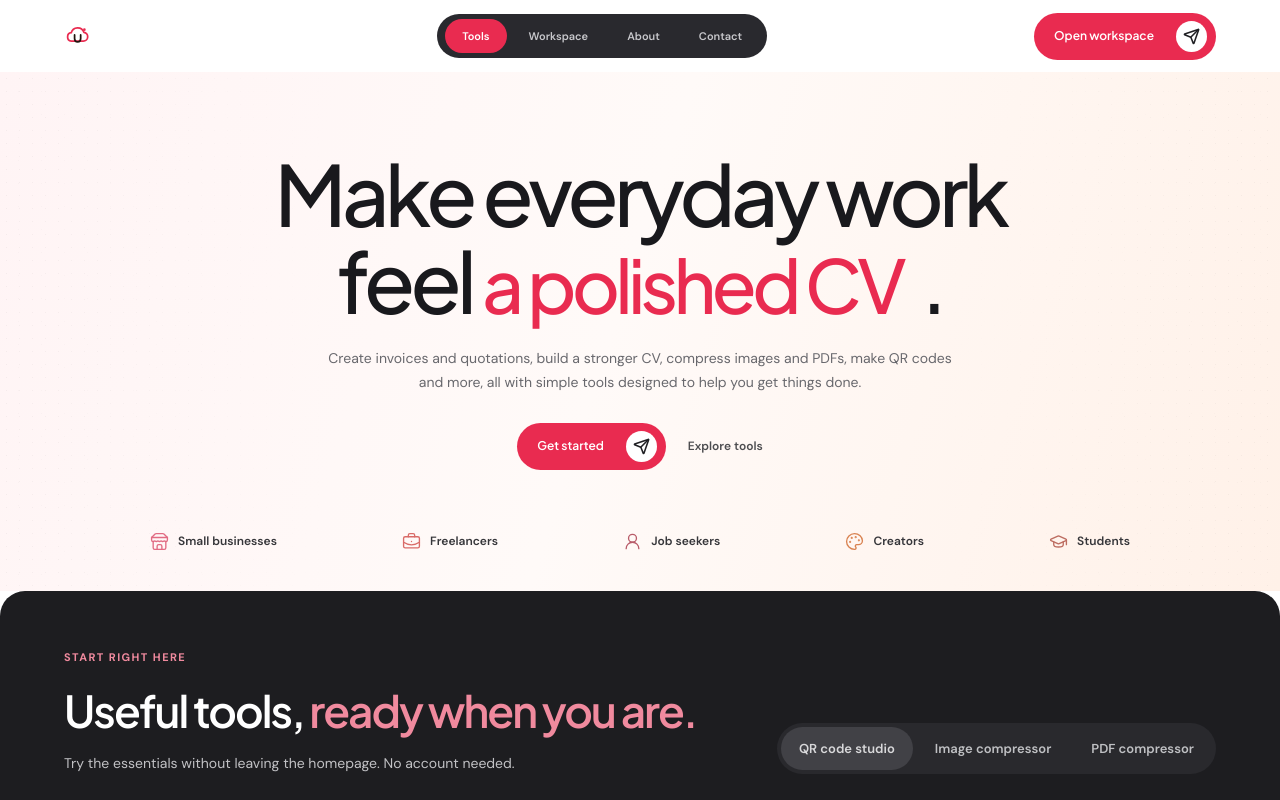
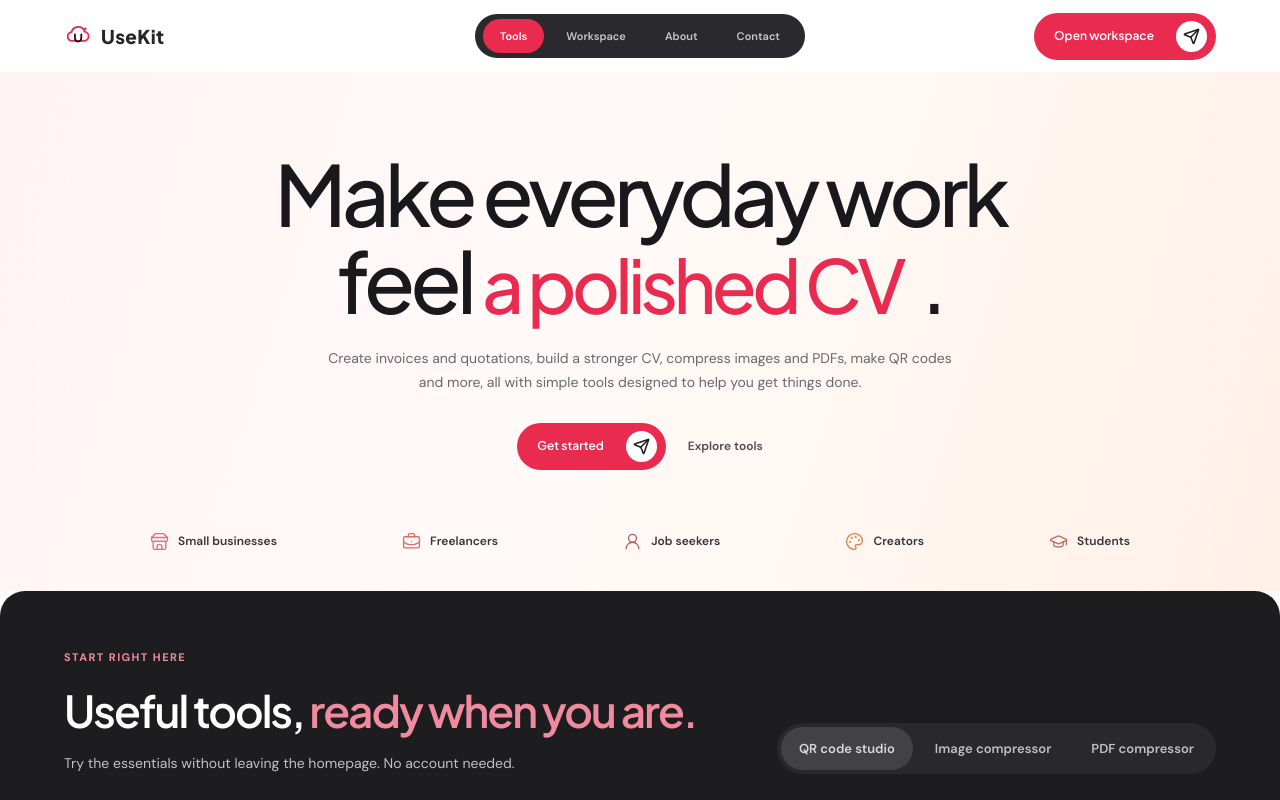
Before and after one commit to successobialo-git/usekit-ng, a Next.js app: page / in a window 1280 px wide. Shown: the top 800 px of the page. Built offline with nearby package versions, Linux system fonts and the light colour scheme; no server answers; the database is empty.

Commit message:
Restore visible UseKit wordmark and centre desktop navigation

```diff
--- a/src/app/navigation-refinement.css
+++ b/src/app/navigation-refinement.css
@@ -113,3 +113,18 @@ input[type=range]::-webkit-progress-value{background:#e92b50!important}
 .site-header .nav-wrap>.brand img{display:block!important;position:static!important;align-self:center!important;flex:0 0 27px!important;width:27px!important;height:27px!important;min-width:27px!important;max-width:27px!important;margin:0!important;padding:0!important;background:transparent!important;border:0!important;border-radius:0!important;box-shadow:none!important;object-fit:contain!important;transform:none!important;vertical-align:middle!important}
 .site-header .nav-wrap>.brand .brand-word{display:block!important;position:static!important;align-self:center!important;flex:0 0 auto!important;height:auto!important;margin:0!important;padding:0!important;background:transparent!important;border:0!important;border-radius:0!important;box-shadow:none!important;color:#fff!important;font-size:19px!important;font-weight:800!important;letter-spacing:.09em!important;line-height:1!important;transform:none!important;white-space:nowrap!important}
 @media(max-width:600px){.site-header .nav-wrap>.brand{gap:7px!important}.site-header .nav-wrap>.brand img{width:25px!important;height:25px!important;min-width:25px!important;max-width:25px!important;flex-basis:25px!important}.site-header .nav-wrap>.brand .brand-word{font-size:17px!important}}
+
+/* Final header alignment: visible wordmark, centred navigation. */
+.site-header .nav-wrap{position:relative!important;display:flex!important;align-items:center!important;justify-content:space-between!important;min-height:56px!important}
+.site-header .nav-wrap>.brand{display:inline-flex!important;align-items:center!important;justify-content:flex-start!important;flex-direction:row!important;gap:9px!important;width:max-content!important;min-width:max-content!important;height:40px!important;margin:0!important;padding:0!important;background:transparent!important;line-height:1!important;white-space:nowrap!important}
+.site-header .nav-wrap>.brand img{display:block!important;position:static!important;flex:0 0 28px!important;width:28px!important;height:28px!important;min-width:28px!important;max-width:28px!important;margin:0!important;padding:0!important;object-fit:contain!important;transform:none!important}
+.site-header .nav-wrap>.brand .brand-word{display:inline-block!important;visibility:visible!important;opacity:1!important;position:static!important;flex:0 0 auto!important;width:auto!important;height:auto!important;margin:0!important;padding:0!important;color:#25252b!important;font-size:19px!important;font-weight:800!important;letter-spacing:.02em!important;line-height:1!important;white-space:nowrap!important;transform:none!important}
+@media(min-width:761px){
+ .site-header .nav-wrap nav{position:absolute!important;left:50%!important;top:50%!important;transform:translate(-50%,-50%)!important;display:flex!important;align-items:center!important;justify-content:center!important;width:max-content!important;min-width:330px!important;margin:0!important}
+}
+@media(max-width:760px){
+ .site-header .nav-wrap{position:relative!important;gap:10px!important}
+ .site-header .nav-wrap>.brand{gap:7px!important}
+ .site-header .nav-wrap>.brand img{width:25px!important;height:25px!important;min-width:25px!important;max-width:25px!important;flex-basis:25px!important}
+ .site-header .nav-wrap>.brand .brand-word{font-size:17px!important}
+}
```
